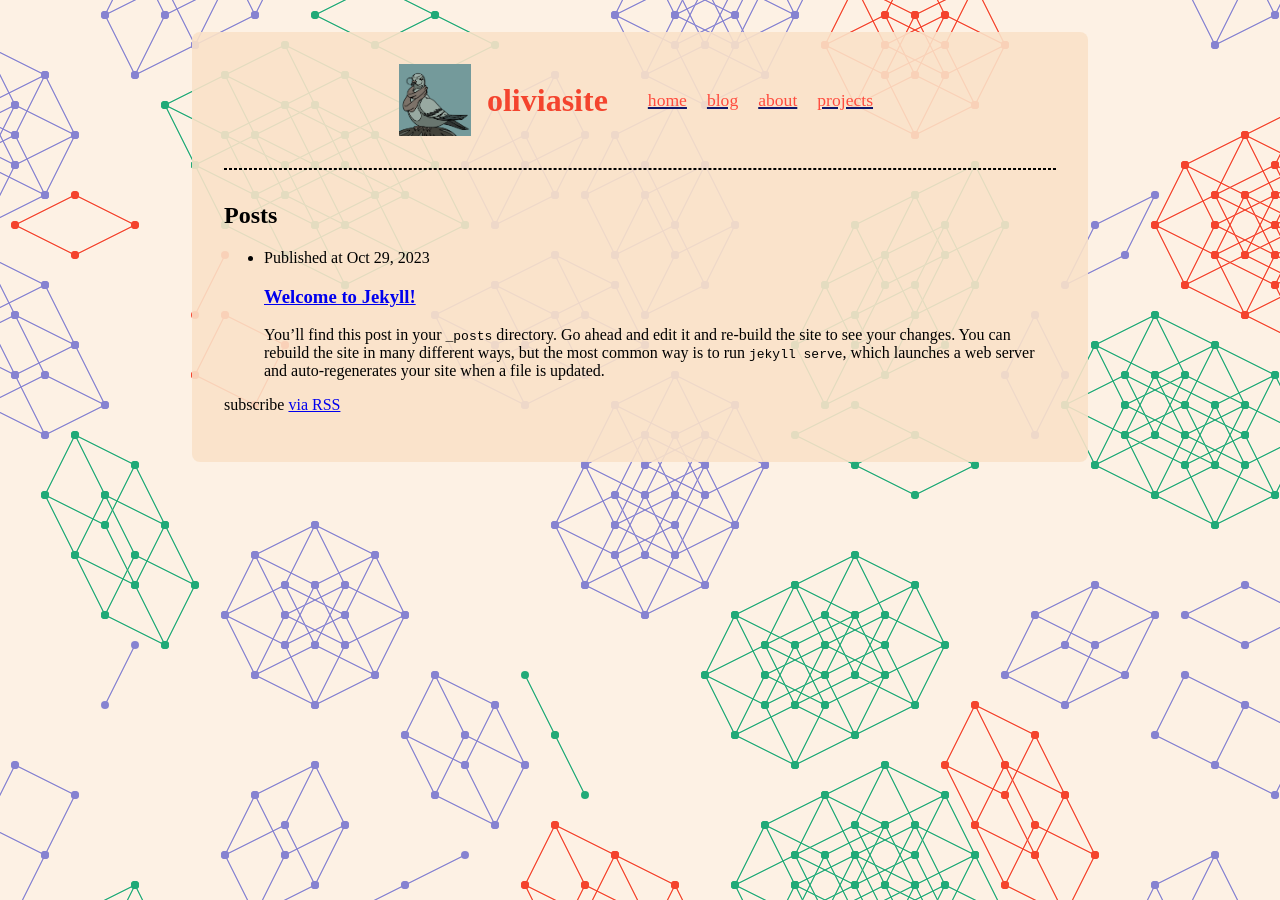
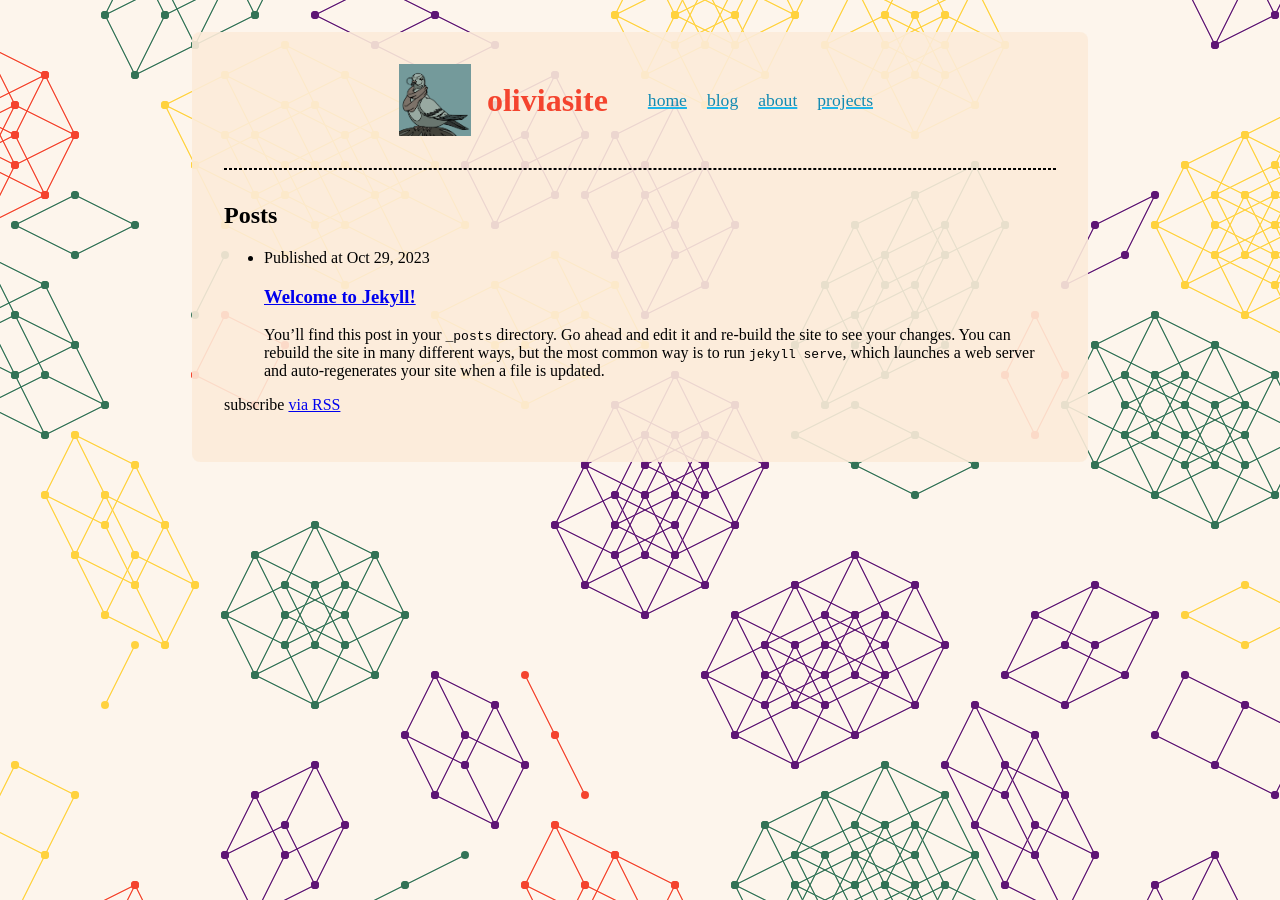
Before and after one commit to RocketRace/rocketrace.github.io, a Jekyll site: the page built from index.md, in a window 1280 px wide. Built offline with Jekyll 4.4.1, drawn with Linux system fonts in a browser that asks for light colours.

Commit message:
picking colors is harddd

```diff
--- a/assets/main.scss
+++ b/assets/main.scss
@@ -28,20 +28,19 @@ ${{ color.name }}: {{ color.hex }};
   margin-right: 1rem;
 }
 .nav-title {
-  color: $coralpop;
+  color: $tomato;
   margin-right: 2rem;
   font-size: 2rem;
 }
 .nav-link {
   margin: 0 0.5rem;
   font-size: 0.8rem;
-  color: $vibrantviolet;
-  text-decoration-color: $vibrantblue;
-  text-decoration-thickness: 2px;
+  color: $marine;
+  text-decoration: underline solid $aqua 2px;
   font-size: 1.1rem;
 }
 .nav-link:hover {
-  color: $vibrantblue
+  color: $aqua
 }
 
 // Disable scrollbars and
--- a/assets/scripts/canvas.js
+++ b/assets/scripts/canvas.js
@@ -3,7 +3,7 @@ let COLORS;
 const main = () => {
     const CANVAS_ELEMENT_ID = "canvas";
     const USABLE_COLORS = [
-        COLORS.tomato, COLORS.jade, COLORS.purpur
+        COLORS.tomato, COLORS.foliage, COLORS.velvet, COLORS.gold
     ];
     const strHash = (s) => {
         let hash = 0;
@@ -77,6 +77,7 @@ const main = () => {
         drawDot(getDelta(point, direction), color);
         CTX.beginPath();
         CTX.strokeStyle = color;
+        CTX.lineWidth = 1;
         CTX.moveTo(...canvasCoordinates(point));
         CTX.lineTo(...canvasCoordinates(getDelta(point, direction)));
         CTX.closePath();
--- a/assets/scripts/canvas.ts
+++ b/assets/scripts/canvas.ts
@@ -3,7 +3,7 @@ const main = () => {
   const CANVAS_ELEMENT_ID = "canvas";
 
   const USABLE_COLORS = [
-    COLORS.tomato, COLORS.jade, COLORS.purpur
+    COLORS.tomato, COLORS.foliage, COLORS.velvet, COLORS.gold
   ]
 
   const strHash = (s: string): number => {
@@ -99,6 +99,7 @@ const main = () => {
     drawDot(getDelta(point, direction), color);
     CTX.beginPath();
     CTX.strokeStyle = color;
+    CTX.lineWidth = 1;
     CTX.moveTo(...canvasCoordinates(point));
     CTX.lineTo(...canvasCoordinates(getDelta(point, direction)));
     CTX.closePath();
```
Also changed, not shown: _data/colors.yaml (+15 -12 lines).
